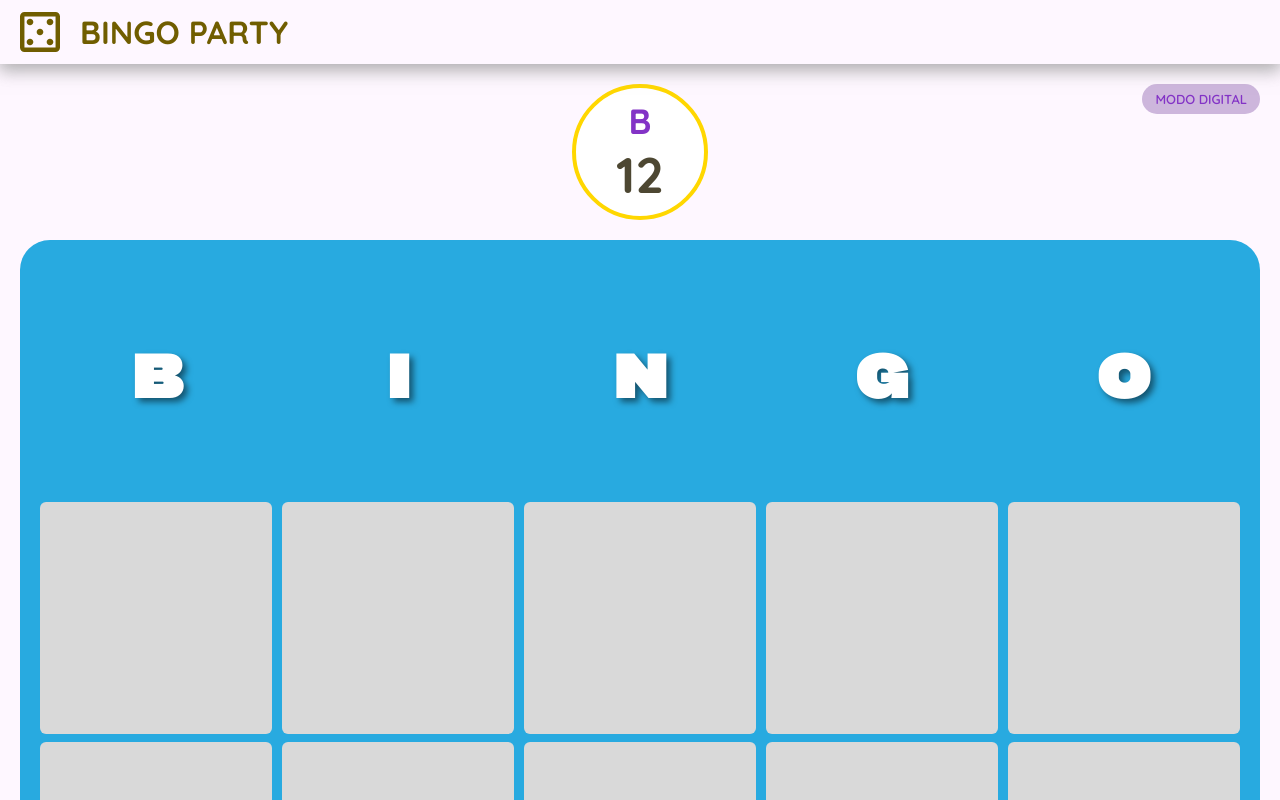
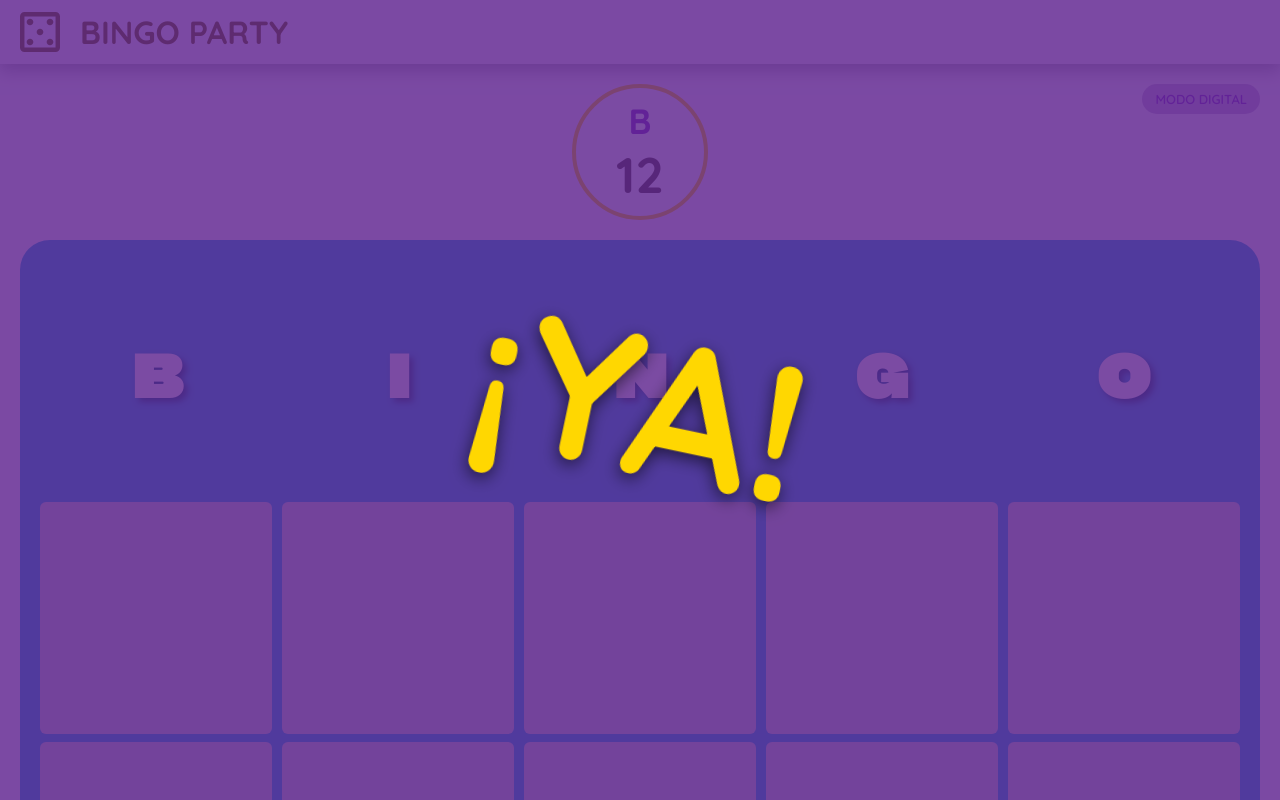
Before and after one commit to stivengm/BingoPartyWeb, an Angular app: page /game_curse in a window 1280 px wide. Shown: the top 800 px of the page. Built offline with nearby package versions, Linux system fonts and the light colour scheme.

Commit message:
FIX - Ajuste para que pueda tener una animación inicial

```diff
--- a/src/app/core/services/data-app.service.ts
+++ b/src/app/core/services/data-app.service.ts
@@ -80,4 +80,20 @@ export class DataAppService {
         return this.$board.getValue();
     }
     //#endregion
+
+    //#region Evento para almacenar el valor inicial del countDown del inicio de la partida actual
+    private $isViewInitialGame = new BehaviorSubject<boolean>(true);
+
+    public setIsViewInitialGame(val: boolean): void {
+        this.$isViewInitialGame.next(val);
+    }
+
+    public getIsViewInitialGame(): Observable<boolean> {
+        return this.$isViewInitialGame.asObservable();
+    }
+
+    public getCurrentIsViewInitialGame(): boolean {
+        return this.$isViewInitialGame.getValue();
+    }
+    //#endregion
 }
--- a/src/app/features/create-room/create-room.ts
+++ b/src/app/features/create-room/create-room.ts
@@ -1,7 +1,6 @@
 import { Component } from '@angular/core';
 import { Header } from '../../shared/layout/header/header';
 import { CommonModule, NgClass } from "@angular/common";
-import { TableroBingo } from '../../shared/tablero-bingo/tablero-bingo';
 import { DataAppService } from '../../core/services/data-app.service';
 import { errorModal } from '../../utils/modals';
 import { Room } from '../../core/models/room.model';
@@ -12,7 +11,6 @@ import { FormControl, ReactiveFormsModule, Validators } from '@angular/forms';
   imports: [
     CommonModule,
     Header,
-    TableroBingo,
     ReactiveFormsModule,
     NgClass
 ],
--- a/src/app/features/game/game.html
+++ b/src/app/features/game/game.html
@@ -28,3 +28,9 @@
         <button class="btn primary_button">¡Cantar Bingo!</button>
     </div>
 </div>
+
+@if (isViewInitialGame) {
+    <div class="initial_timer_load">
+        <app-count-down-overlay-game></app-count-down-overlay-game>
+    </div>
+}
--- a/src/app/features/game/game.ts
+++ b/src/app/features/game/game.ts
@@ -1,14 +1,33 @@
-import { Component } from '@angular/core';
+import { AfterViewInit, ChangeDetectorRef, Component, OnInit } from '@angular/core';
 import { Header } from '../../shared/layout/header/header';
 import { TableroBingo } from '../../shared/tablero-bingo/tablero-bingo';
+import { CountDownOverlayGame } from '../../shared/count-down-overlay-game/count-down-overlay-game';
+import { DataAppService } from '../../core/services/data-app.service';
 
 @Component({
   selector: 'app-game',
   imports: [
     Header,
-    TableroBingo
+    TableroBingo,
+    CountDownOverlayGame
   ],
   templateUrl: './game.html',
   styleUrl: './game.scss',
 })
-export class Game {}
+export class Game implements OnInit {
+
+  isViewInitialGame = true;
+
+  constructor(
+    private dataApp: DataAppService,
+    private cdr: ChangeDetectorRef
+  ) {}
+
+  ngOnInit(): void {
+    this.dataApp.getIsViewInitialGame().subscribe((value) => {
+      this.isViewInitialGame = value;
+      this.cdr.detectChanges();
+    });
+  }
+
+}
--- /dev/null
+++ b/src/app/shared/count-down-overlay-game/count-down-overlay-game.html
@@ -0,0 +1,7 @@
+<div class="timer_initial">
+    @if (currentValue()) {
+        <div class="timer_text" [class.go]="currentValue() === '¡YA!'">
+            {{ currentValue() }}
+        </div>
+    }
+</div>
--- /dev/null
+++ b/src/app/shared/count-down-overlay-game/count-down-overlay-game.scss
@@ -0,0 +1,54 @@
+.timer_initial {
+    position: fixed;
+    inset: 0;
+    z-index: 9999;
+
+    display: flex;
+    align-items: center;
+    justify-content: center;
+
+    background-color: rgba(var(--secondaryColorWeightRGB), .8);
+}
+
+.timer_text {
+    font-size: 140px;
+    font-weight: 800;
+    line-height: 1;
+
+    color: white;
+
+    text-shadow:
+        0 4px 12px rgba(0, 0, 0, .6);
+
+    animation: timerAnimation .8s ease forwards;
+}
+
+.timer_text.go {
+    color: var(--primaryColor);
+}
+
+@keyframes timerAnimation {
+
+    0% {
+        opacity: 0;
+        transform: scale(.2) rotate(-20deg);
+    }
+
+    40% {
+        opacity: 1;
+        transform: scale(1.4) rotate(12deg);
+    }
+
+    60% {
+        transform: scale(1.15) rotate(-8deg);
+    }
+
+    80% {
+        transform: scale(1.05) rotate(4deg);
+    }
+
+    100% {
+        opacity: 1;
+        transform: scale(1) rotate(0deg);
+    }
+}
--- /dev/null
+++ b/src/app/shared/count-down-overlay-game/count-down-overlay-game.ts
@@ -0,0 +1,39 @@
+import { Component, OnInit, signal } from '@angular/core';
+import { DataAppService } from '../../core/services/data-app.service';
+
+@Component({
+  selector: 'app-count-down-overlay-game',
+  imports: [],
+  templateUrl: './count-down-overlay-game.html',
+  styleUrl: './count-down-overlay-game.scss',
+})
+export class CountDownOverlayGame implements OnInit {
+
+  values = ['3', '2', '1', '¡YA!'];
+
+  currentValue = signal<string | null>(null);
+
+  constructor(private dataApp: DataAppService) {
+  }
+
+  ngOnInit(): void {
+    this.startCountdown();
+  }
+
+  startCountdown(): void {
+    this.values.forEach((value, index) => {
+      setTimeout(() => {
+        this.currentValue.set(value);
+        setTimeout(() => {
+          this.currentValue.set(null);
+          if (index === this.values.length - 1) {
+            setTimeout(() => {
+              this.dataApp.setIsViewInitialGame(false);
+            }, 0);
+          }
+        }, 1000);
+      }, (index + 1) * 1200);
+    });
+  }
+
+}
```
Also changed, not shown: 1 other file (tests, documents, lock files or other folders).
